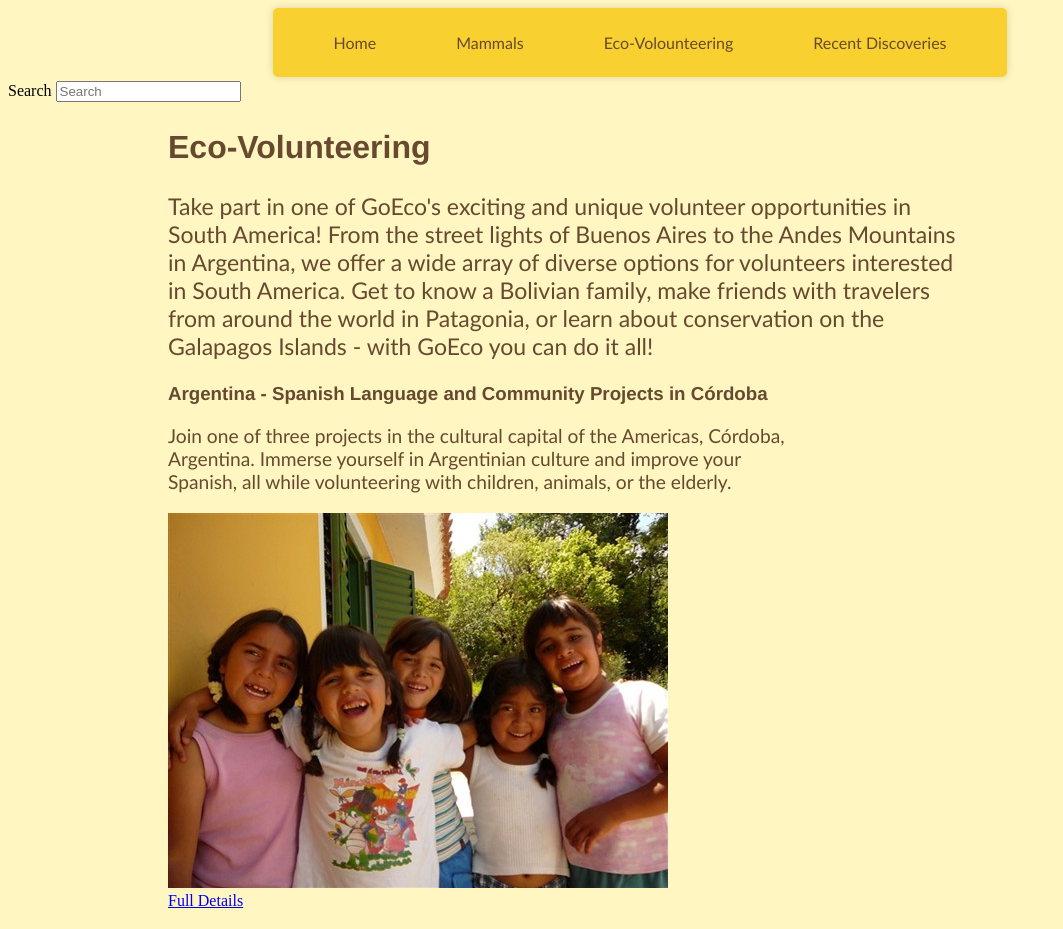
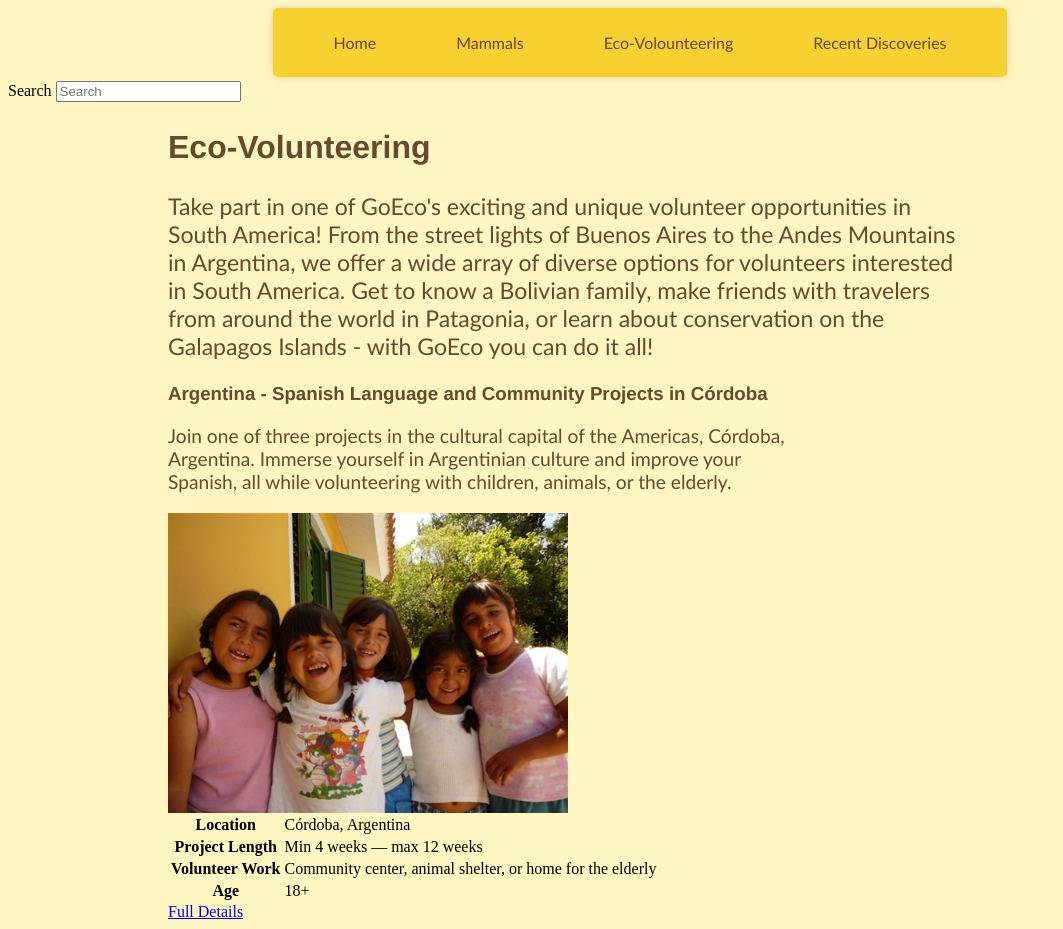
Before and after one commit to liannehebert/large-data-website, a Jekyll site: the page built from eco-volunteering.html, in a window 1280 px wide. Shown: the whole page, without its empty margins (0-1063 px from the left). Built offline with Jekyll 4.4.1, drawn with Linux system fonts in a browser that asks for light colours.

Commit message:
Added some volunteering info

```diff
--- a/eco-volunteering.html
+++ b/eco-volunteering.html
@@ -9,12 +9,40 @@ layout: default
 			<p>Take part in one of GoEco's exciting and unique volunteer opportunities in South America! From the street lights of Buenos Aires to the Andes Mountains in Argentina, we offer a wide array of diverse options for volunteers interested in South America. Get to know a Bolivian family, make friends with travelers from around the world in Patagonia, or learn about conservation on the Galapagos Islands - with GoEco you can do it all!</p>
 		</div>
 
-		<div class="unit-s-1 unit-m-2-3 unit-l-2-3">
-			<h3>Argentina - Spanish Language and Community Projects in Córdoba</h3>
-			<p>Join one of three projects in the cultural capital of the Americas, Córdoba, Argentina. Immerse yourself in Argentinian culture and improve your Spanish, all while volunteering with children, animals, or the elderly.</p>
-			<div class="unit-s-1 unit-m-2-3 unit-l-2-3">
-				<img src="img/argentina.jpg" alt="Argentina">
-			<a href="http://www.goeco.org/area/volunteer-in-south-america/argentina/community-projects-in-cordoba#profile">Full Details</a>
+		<div class="opportunity-box unit-s-1 unit-m-1 unit-l-1">
+			<div class="unit-s-2-3 unit-m-2-3 unit-l-2-3">
+				<h3>Argentina - Spanish Language and Community Projects in Córdoba</h3>
+				<p>Join one of three projects in the cultural capital of the Americas, Córdoba, Argentina. Immerse yourself in Argentinian culture and improve your Spanish, all while volunteering with children, animals, or the elderly.</p>
+			</div>
+			<div class="unit-s-1 unit-m-1 unit-l-1">
+				<img src="img/argentina.jpg" class="flex-img volunteer-photo" alt="Argentina">
+
+			<div class="details">
+				<table class="details-table">
+					<tbody>
+						<tr class="no-border">
+							<th>Location</th>
+							<td>Córdoba, Argentina</td>
+						</tr>
+						<tr>
+							<th>Project Length</th>
+							<td>Min 4 weeks — max 12 weeks</td>
+						</tr>
+						<tr>
+							<th>Volunteer Work</th>
+							<td>Community center, animal shelter, or home for the elderly</td>
+						</tr>
+						<tr>
+							<th>Age</th>
+							<td>18+</td>
+						</tr>
+					</tbody>
+				</table>
+			</div>
+
+			<a href="http://www.goeco.org/area/volunteer-in-south-america/argentina/community-projects-in-cordoba#profile" rel="external">Full Details</a>
+
+
 		</div>
 	</article>
 </body>
```
